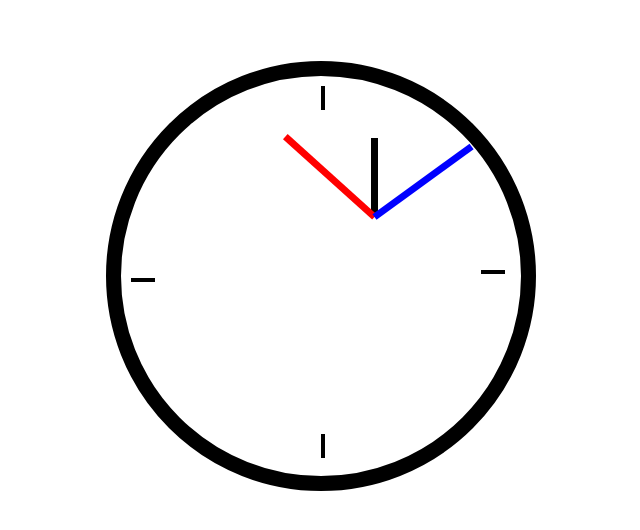
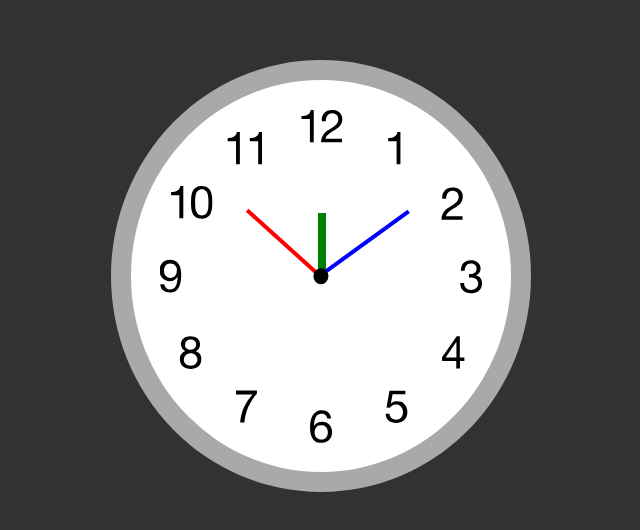
Before and after one commit to dandyson/analogueClock, a plain HTML site: page index.html in a window 1280 px wide. Shown: the part 132-662 px from the top of the page, without its empty margins (319-959 px from the left). Drawn offline with Linux system fonts and the light colour scheme.

Commit message:
improved design

```diff
--- a/index.html
+++ b/index.html
@@ -9,16 +9,10 @@
   <body>
     <div id="clock">
       <!--Pointers-->
-      <div id="twelve"></div>
-      <div id="three"></div>
-      <div id="six"></div>
-      <div id="nine"></div>
-
       <div id="hourHand"></div>
       <div id="minuteHand"></div>
       <div id="secondHand"></div>
     </div>
-
     <script src="main.js"></script>
   </body>
 </html>
--- a/style.css
+++ b/style.css
@@ -1,84 +1,70 @@
 /* BASIC STYLES */
 
 body {
-  font-family: "Rubik", sans-serif;
   min-height: 100vh;
   display: flex;
   align-items: center;
   justify-content: center;
-}
-
-#clock {
-  border: 15px solid black;
-  border-radius: 50%;
-  height: 400px;
-  width: 400px;
+  background-color: #323232;
 }
 
 /* CLOCK FACE */
 
-#twelve {
+#clock {
   position: relative;
-  top: 20px;
-  left: 190px;
-  transform: rotate(90deg);
-  width: 20px;
-  border: 2px solid black;
+  height: 50%;
+  width: 30%;
+  min-height: 80x;
+  min-width: 100px;
+  border-radius: 50%;
+  border: 20px solid darkgray;
+  background: #fff url(/ios_clock.svg) no-repeat center;
+  background-size: 85%;
+  padding-bottom: 31%;
 }
 
-#three {
-  position: relative;
-  top: 190px;
-  left: 360px;
-  width: 20px;
-  border: 2px solid black;
-}
-
-#six {
-  position: relative;
-  top: 360px;
-  left: 190px;
-  transform: rotate(90deg);
-  width: 20px;
-  border: 2px solid black;
-}
-
-#nine {
-  position: relative;
-  top: 190px;
-  left: 10px;
-  width: 20px;
-  border: 2px solid black;
+/* CENTER CIRCLE */
+#clock:after {
+  background: #000;
+  border-radius: 50%;
+  content: "";
+  position: absolute;
+  left: 50%;
+  top: 50%;
+  transform: translate(-50%, -50%);
+  width: 4%;
+  height: 4%;
+  z-index: 10;
 }
 
 /* CLOCK HANDS */
 
 #hourHand {
-  transform-origin: bottom;
+  background: green;
+  height: 16%;
+  left: 49.3%;
   position: absolute;
-  top: 270px;
-  left: 690px;
-  height: 79px;
-  width: 7px;
-  background-color: black;
+  top: 34%;
+  transform-origin: 50% 100%;
+  width: 2%;
 }
 
 #minuteHand {
-  transform-origin: bottom;
+  background: red;
+  height: 25%;
+  left: 49.3%;
   position: absolute;
-  top: 229px;
-  left: 690px;
-  height: 120px;
-  width: 7px;
-  background-color: red;
+  top: 25%;
+  transform-origin: 50% 100%;
+  width: 1%;
 }
 
 #secondHand {
-  transform-origin: bottom;
+  background: blue;
+  height: 28%;
+  left: 49.3%;
   position: absolute;
-  top: 229px;
-  left: 690px;
-  height: 120px;
-  width: 7px;
-  background-color: blue;
+  top: 22%;
+  transform-origin: 50% 100%;
+  width: 1%;
 }
```
Also changed, not shown: ios_clock.svg (added).
